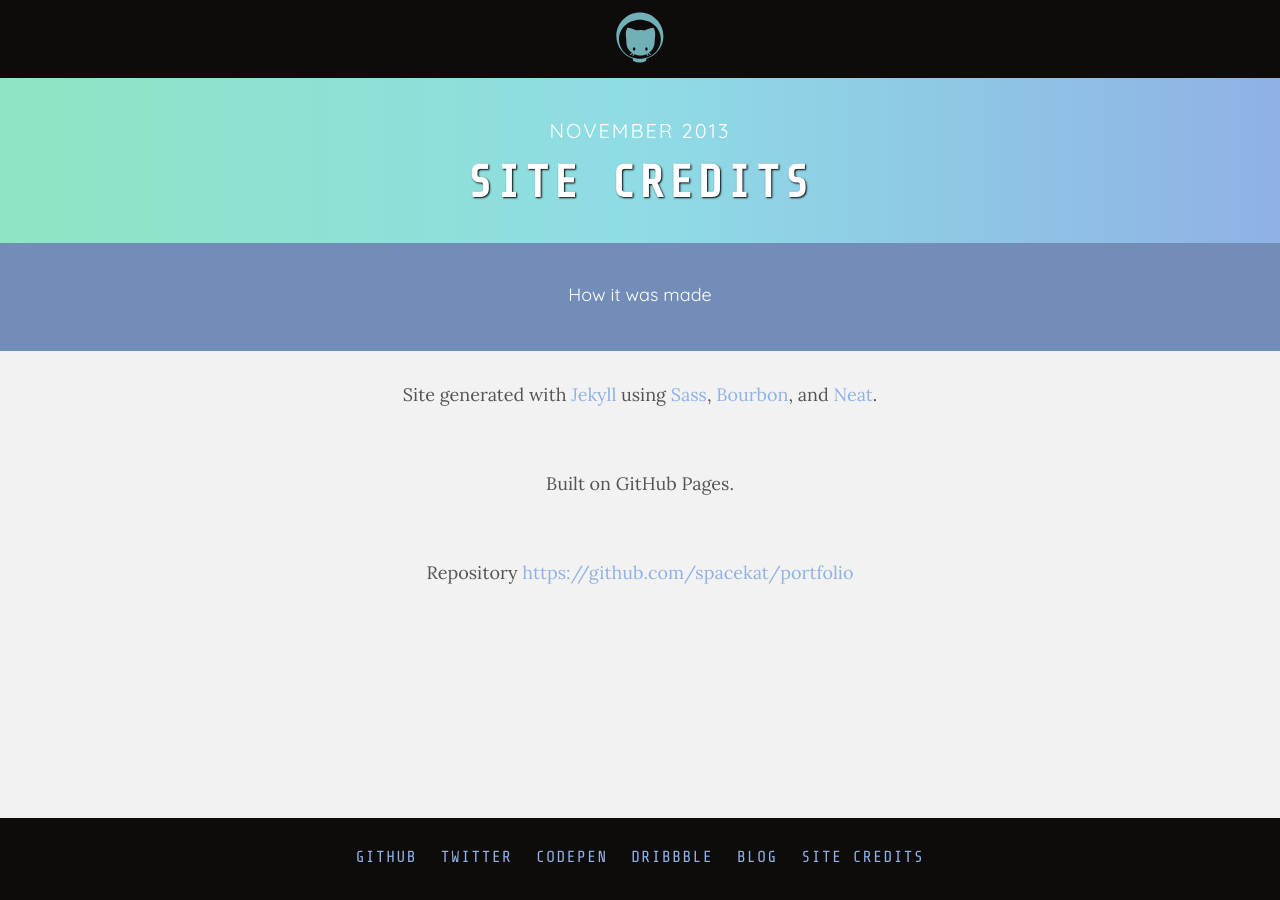
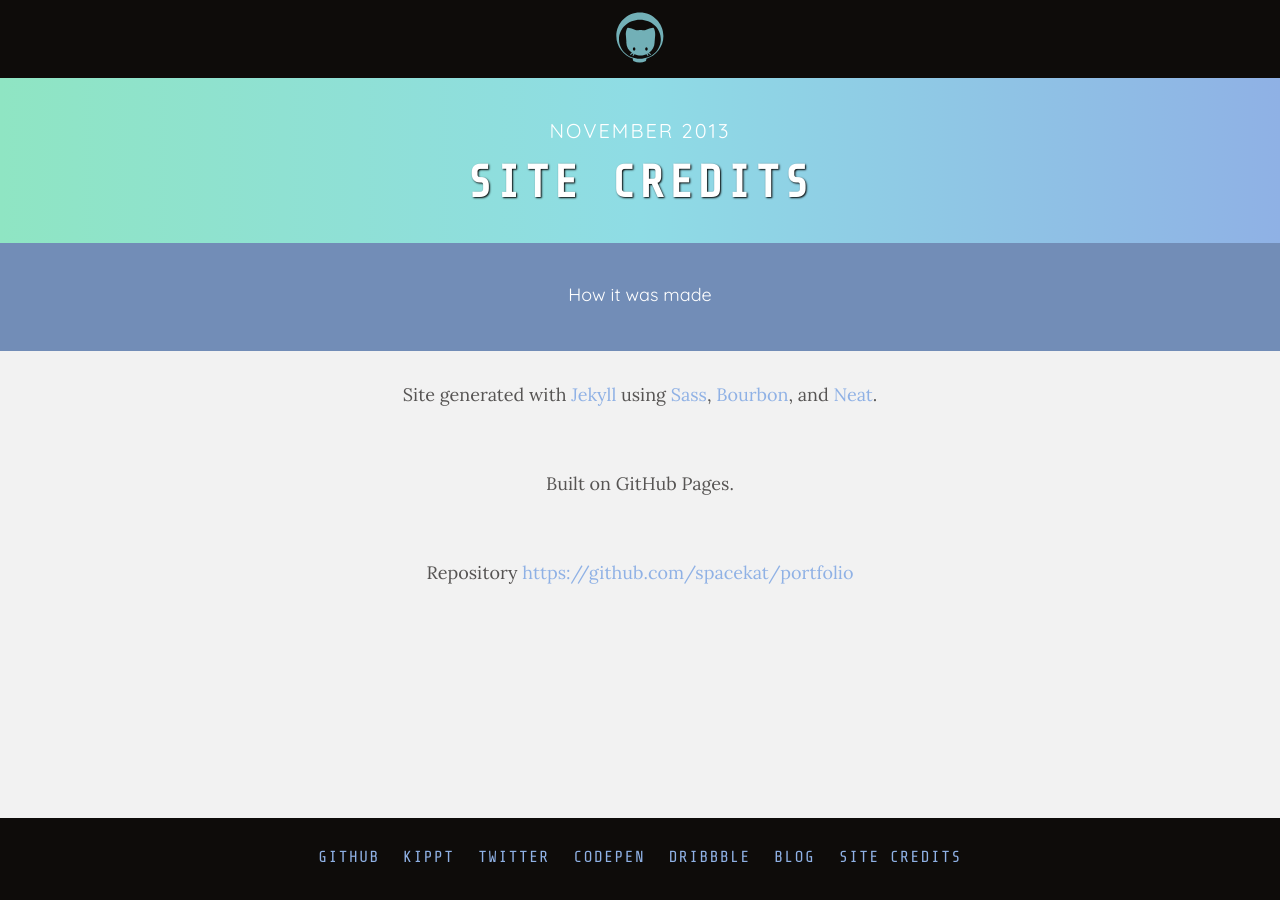
Before and after one commit to spacekat/portfolio, a Jekyll site: the page built from about/index.md, in a window 1280 px wide. Built offline with Jekyll 4.4.1, drawn with Linux system fonts in a browser that asks for light colours; Markdown is read by kramdown in place of the engine named in the settings.

Commit message:
Added link to Kippt

```diff
--- a/_layouts/default.html
+++ b/_layouts/default.html
@@ -35,6 +35,7 @@
         <footer>
             <div class="links">
                 <a href="https://github.com/spacekat">GitHub</a>
+                <a href="https://kippt.com/jessicaspacekat">Kippt</a>
                 <a href="https://twitter.com/jessicaspacekat">Twitter</a>
                 <a href="http://codepen.io/spacekat">Codepen</a>
                 <a href="http://dribbble.com/jessicaspacekat">Dribbble</a>
```
